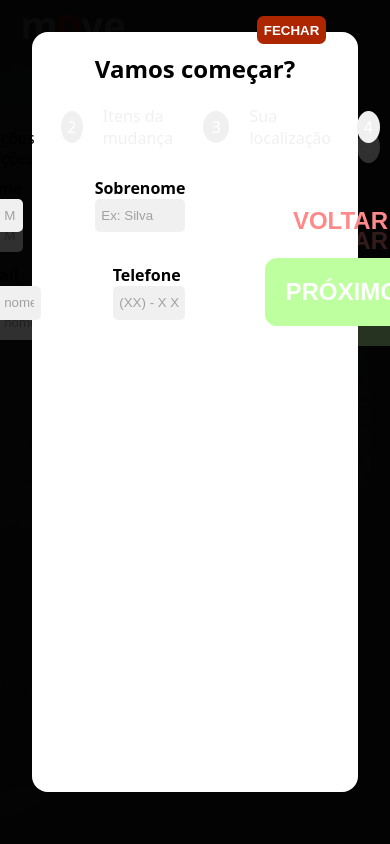
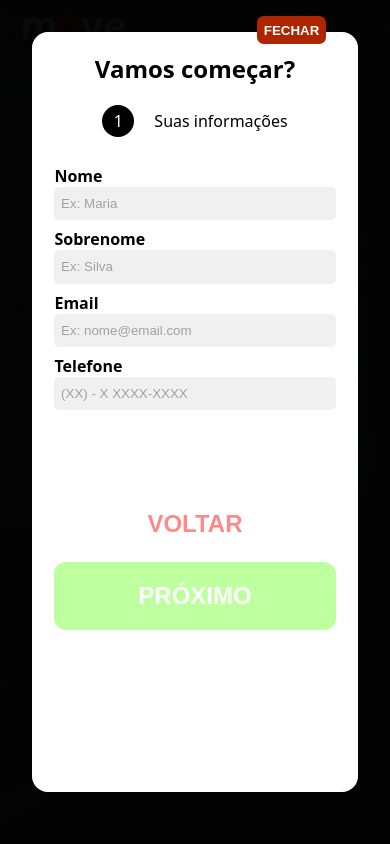
Before and after one commit to eummilena/move-frontend-ts, a React (Vite) app in the folder move/: page / in a window 390 px wide. Both pictures are taken after a click on the button "FAÇA SEU ORÇAMENTO". Shown: the top 844 px of the page. Built offline with nearby package versions, Linux system fonts and the light colour scheme.

Commit message:
feat: ajuste na responsividade das páginas

```diff
--- a/move/src/hooks/useMedia.tsx
+++ b/move/src/hooks/useMedia.tsx
@@ -8,7 +8,6 @@ const useMedia = (media: string) => {
     useEffect(() => {
         function changeMatch() {
             const { matches } = window.matchMedia(media);
-            console.log(matches);
             setMatch(matches);
         }
         changeMatch();
--- a/move/src/pages/Form/Form.tsx
+++ b/move/src/pages/Form/Form.tsx
@@ -8,11 +8,13 @@ import StepLocal from './StepLocal';
 import styles from './Form.module.css'
 import Steps from './Steps';
 import type { IFormData } from '../../schema/formSchema';
+import useMedia from '../../hooks/useMedia';
 
 
 
 const Form = () => {
     const { slide, setSlide, form, setForm, handleSubmit, isDirty, trigger } = useData();
+    const isMobile = useMedia('(max-width:1000px)');
 
     const stepsMap: Record<number, ReactNode> = {
         1: <StepInfo />,
@@ -62,23 +64,23 @@ const Form = () => {
     }
 
     return (
-        <div className={styles.modal}
+        <div className={`${styles.modal}`}
             role="dialog"
             aria-modal="true"
             aria-labelledby="Formulário"
         >
             <Button className={` ${styles.close}`} onClick={() => setForm(false)}
             >Fechar</Button>
-            <div className={styles.modalForm}>
+            <div className={`${styles.modalForm}`}>
                 <h1>Vamos começar?</h1>
                 <Steps />
-                <form className={`${slide === 4 ? styles.form : styles.formGrid}`} onSubmit={handleSubmit(onSubmit)}>
+                <form className={`${slide === 4 ? styles.form : styles.formGrid} ${isMobile ? styles.formMobile : ''}`} onSubmit={handleSubmit(onSubmit)}>
                     <div className={styles.inputs}>
                         {stepsMap[slide]}
                     </div>
                     <div className={`${slide === 4 ? styles.disappear : styles.buttons}`}>
-                        <Button onClick={prevStep} disabled={slide === 1} className={styles.prev}>Voltar</Button>
-                        <Button onClick={nextStep} disabled={!isDirty} className={styles.next}>{slide === 3 ? 'Enviar' : 'Próximo'}</Button>
+                        <Button onClick={prevStep} disabled={slide === 1} className={`${styles.prev}`}>Voltar</Button>
+                        <Button onClick={nextStep} disabled={!isDirty} className={`${styles.next}`}>{slide === 3 ? 'Enviar' : 'Próximo'}</Button>
                     </div>
                 </form>
             </div>
--- a/move/src/pages/Form/StepInfo.tsx
+++ b/move/src/pages/Form/StepInfo.tsx
@@ -1,12 +1,14 @@
 import Input from '../../components/Input'
 import { useData } from '../../context/DataContext'
+import useMedia from '../../hooks/useMedia';
 
 const StepInfo = () => {
     const { register, errors, touchedFields } = useData();
+    const isMobile = useMedia('(max-width:1000px)');
 
     return (
         <div>
-            <div className="row">
+            <div className={`${isMobile ? 'col' : 'row'}`}>
                 <Input
                     label="Nome"
                     id="nome"
@@ -24,7 +26,7 @@ const StepInfo = () => {
                 />
             </div>
 
-            <div className="row">
+            <div className={`${isMobile ? 'col' : 'row'}`}>
                 <Input
                     label="Email"
                     id="email"
--- a/move/src/pages/Form/StepItems.tsx
+++ b/move/src/pages/Form/StepItems.tsx
@@ -4,13 +4,15 @@ import Select from "../../components/Select";
 import Textarea from "../../components/Textarea";
 import { useData } from '../../context/DataContext';
 import { TamanhoMudanca } from "../../types/types";
+import useMedia from "../../hooks/useMedia";
 
 const StepItems = () => {
     const { register, errors, control, touchedFields } = useData();
+    const isMobile = useMedia('(max-width:1000px)');
 
     return (
         <div>
-            <div className="row">
+            <div className={`${isMobile ? 'col' : 'row'}`}>
                 <Select
                     label="Tamanho da mudança"
                     options={TamanhoMudanca}
@@ -35,7 +37,7 @@ const StepItems = () => {
                 />
             </div>
 
-            <div className="row">
+            <div className={`${isMobile ? 'col' : 'row'}`}>
                 <Textarea
                     label="Descrição dos Móveis"
                     id="descricao"
--- a/move/src/pages/Form/StepLocal.tsx
+++ b/move/src/pages/Form/StepLocal.tsx
@@ -3,9 +3,11 @@ import Select from '../../components/Select';
 import InputDate from '../../components/InputDate';
 import { useData } from '../../context/DataContext';
 import { EstadosBrasil } from '../../types/types';
+import useMedia from '../../hooks/useMedia';
 
 const StepLocal = () => {
     const { register, errors, touchedFields } = useData();
+    const isMobile = useMedia('(max-width:1000px)');
 
     return (
         <div>
@@ -18,7 +20,7 @@ const StepLocal = () => {
                 error={touchedFields.endereco ? errors.endereco?.message : undefined}
             />
 
-            <div className="row">
+            <div className={`${isMobile ? 'col' : 'row'}`}>
                 <Input
                     label="Cidade"
                     id="cidade"
@@ -36,7 +38,7 @@ const StepLocal = () => {
                 />
             </div>
 
-            <div className="row">
+            <div className={`${isMobile ? 'col' : 'row'}`}>
                 <Input
                     label="CEP"
                     id="cep"
--- a/move/src/pages/Form/Steps.tsx
+++ b/move/src/pages/Form/Steps.tsx
@@ -1,6 +1,7 @@
 import React from 'react'
 import { useData } from '../../context/DataContext'
 import styles from './Steps.module.css'
+import useMedia from '../../hooks/useMedia'
 
 
 
@@ -26,20 +27,24 @@ const steps = [
 const Steps = () => {
 
     const { slide } = useData();
+    const isMobile = useMedia('(max-width:1000px)');
 
+
+    const stepsToRender = isMobile ? steps.filter(step => step.id === slide) : steps;
 
     return (
         <nav aria-label="Progresso do formulário de mudança">
+
             <ol className={styles.steps}>
-                {steps.map((step) => (
+                {stepsToRender.map((step) => (
                     <li key={step.id} className={`${styles.step}
-                            ${slide >= step.id ? styles.active : styles.disabled}`}
+                        ${slide >= step.id ? styles.active : styles.disabled}`}
                         aria-current={slide === step.id ? 'step' : undefined}
                         aria-disabled={slide < step.id}
                     >
                         <span
                             className={`
-                            ${slide >= step.id ? styles.active : styles.disabled}`}
+                        ${slide >= step.id ? styles.active : styles.disabled}`}
                             aria-label={`Etapa ${step.id} de ${steps.length}`}
                         >
                             {step.id}
```
